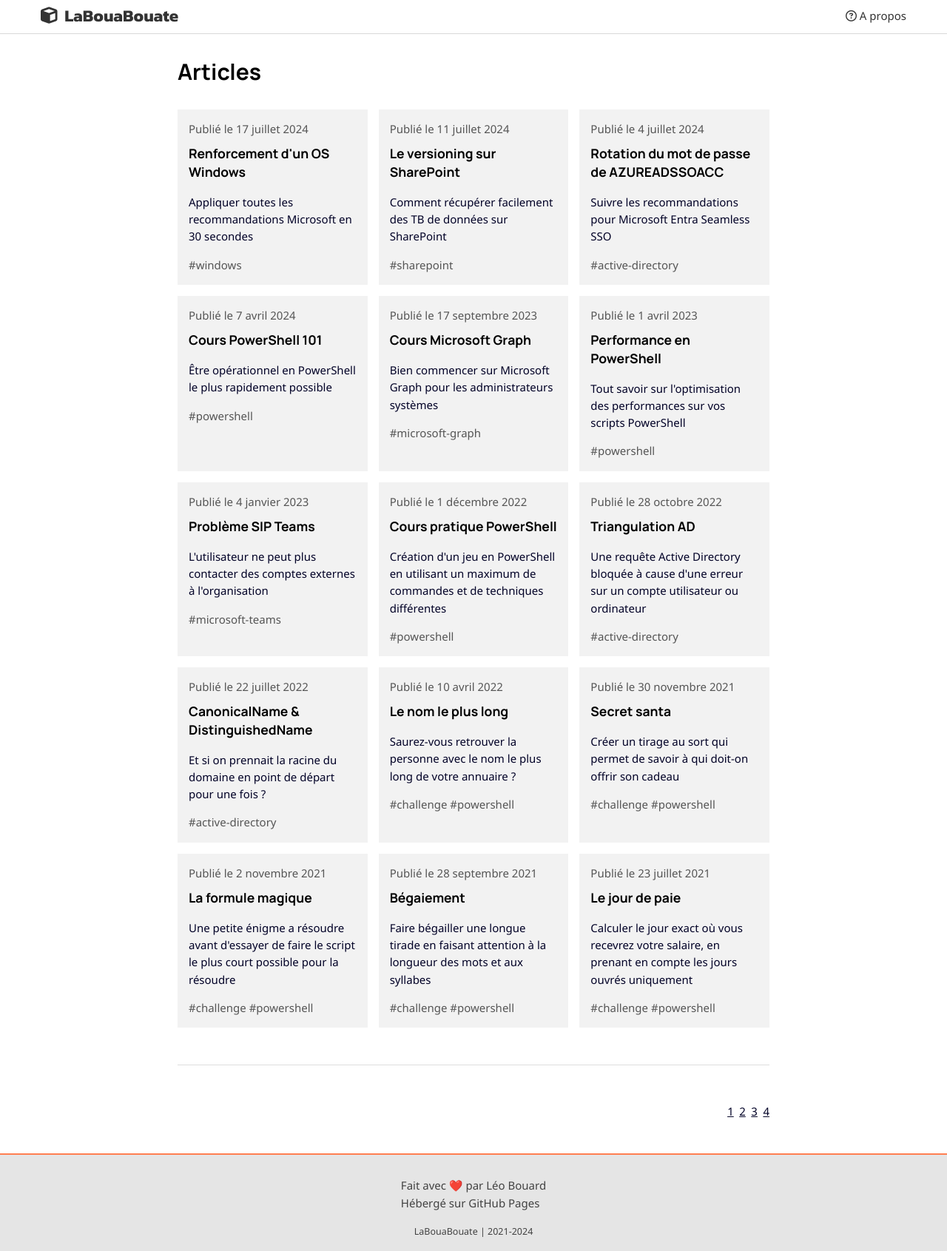
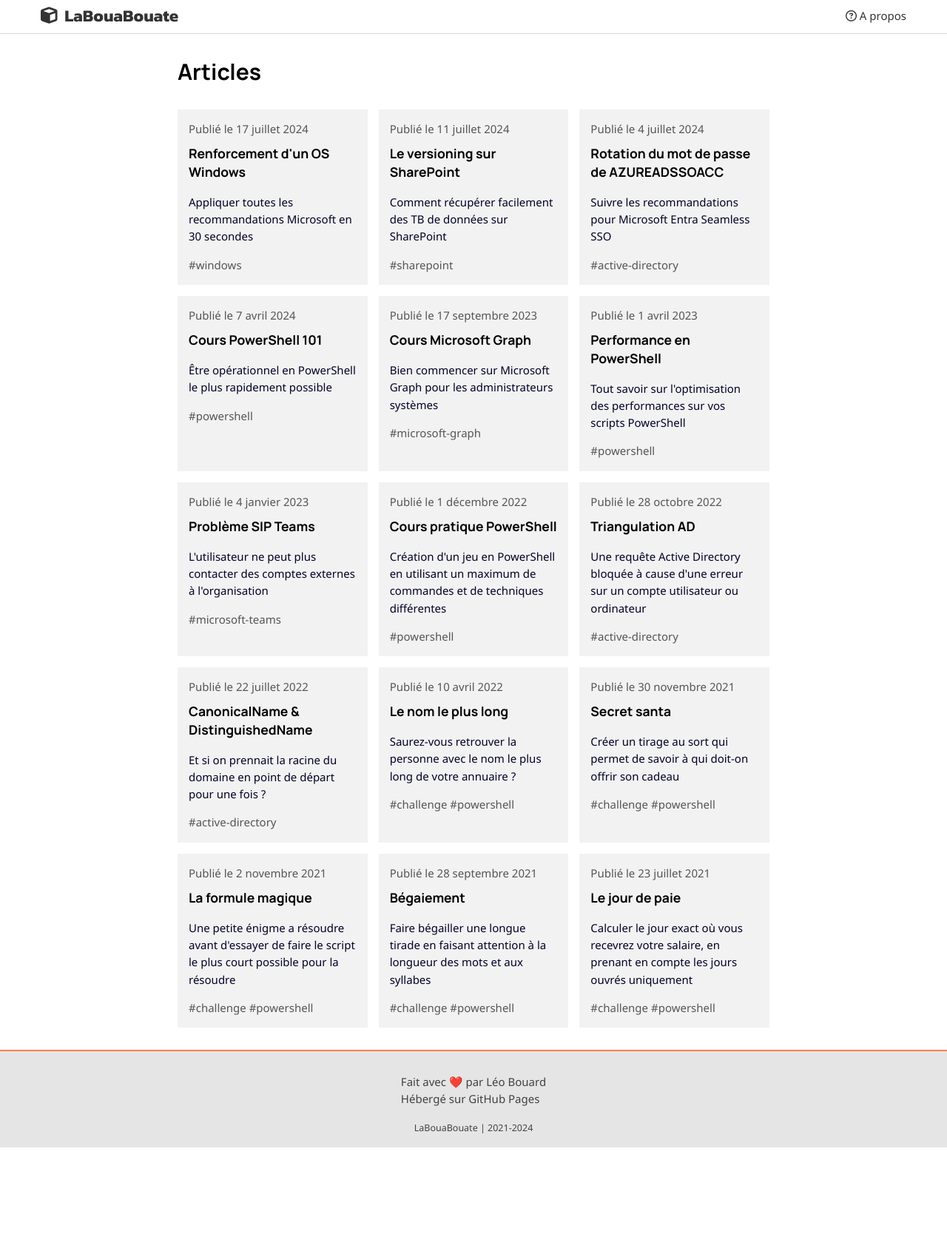
Before and after one commit to leobouard/leobouard.github.io, a Jekyll site: the page built from _pages/blog.html, in a window 1280 px wide. Shown: the whole page at 74% size. Built offline with Jekyll 4.4.1, drawn with Linux system fonts in a browser that asks for light colours; nearby versions of some CDN libraries; some web fonts are replaced; after the commit the page ends 1551 px from its top, so only the background shows below that.

Commit message:
Suppression de la pagination

```diff
--- a/_config.yml
+++ b/_config.yml
@@ -12,15 +12,6 @@ include: [_pages]
 # Kramdown configuration
 markdown: kramdown
 highlighter: rouge
-kramdown:
-  input: GFM
-  syntax_highlighter: rouge
-  syntax_highlighter_opts:
-    span:
-      line_numbers: false
-    block:
-      line_numbers: false
-      start_line: 1
 
 # SASS configuration
 sass:
--- a/_includes/pagination.html
+++ /dev/null
@@ -1,6 +0,0 @@
-<ol class="pagination">
-    <li><a href="/blog">1</a></li>
-    <li><a href="/page2">2</a></li>
-    <li><a href="/page3">3</a></li>
-    <li><a href="/page4">4</a></li>
-</ol>
--- a/_pages/blog.html
+++ b/_pages/blog.html
@@ -11,6 +11,3 @@ description: "Tous les articles, cours et défis sur PowerShell et d'autres tech
   {% include post-preview.html id=post.id date=post.date title=post.title description=post.description tags=post.tags  %}
   {% endfor %}
 </div>
-
-<hr>
-{% include pagination.html %}
--- a/_sass/pagination.scss
+++ /dev/null
@@ -1,17 +0,0 @@
-ol.pagination {
-    list-style: none;
-    display: flex;
-    justify-content: flex-end;
-    grid-gap: 0.5em;
-    padding-inline-start: 0;
-}
-
-ol.pagination a:current {
-    border: 1px solid #ddd;
-    aspect-ratio: 1 / 1;
-    width: 2.5em;
-    display: flex;
-    justify-content: center;
-    align-items: center;
-    text-decoration: none;
-}
--- a/assets/css/main.scss
+++ b/assets/css/main.scss
@@ -6,7 +6,6 @@
 @import 'containers';
 @import 'highlight';
 @import 'hover';
-@import 'pagination';
 @import 'post-preview';
 @import 'titles';
 @import 'welcome-banner';
```
